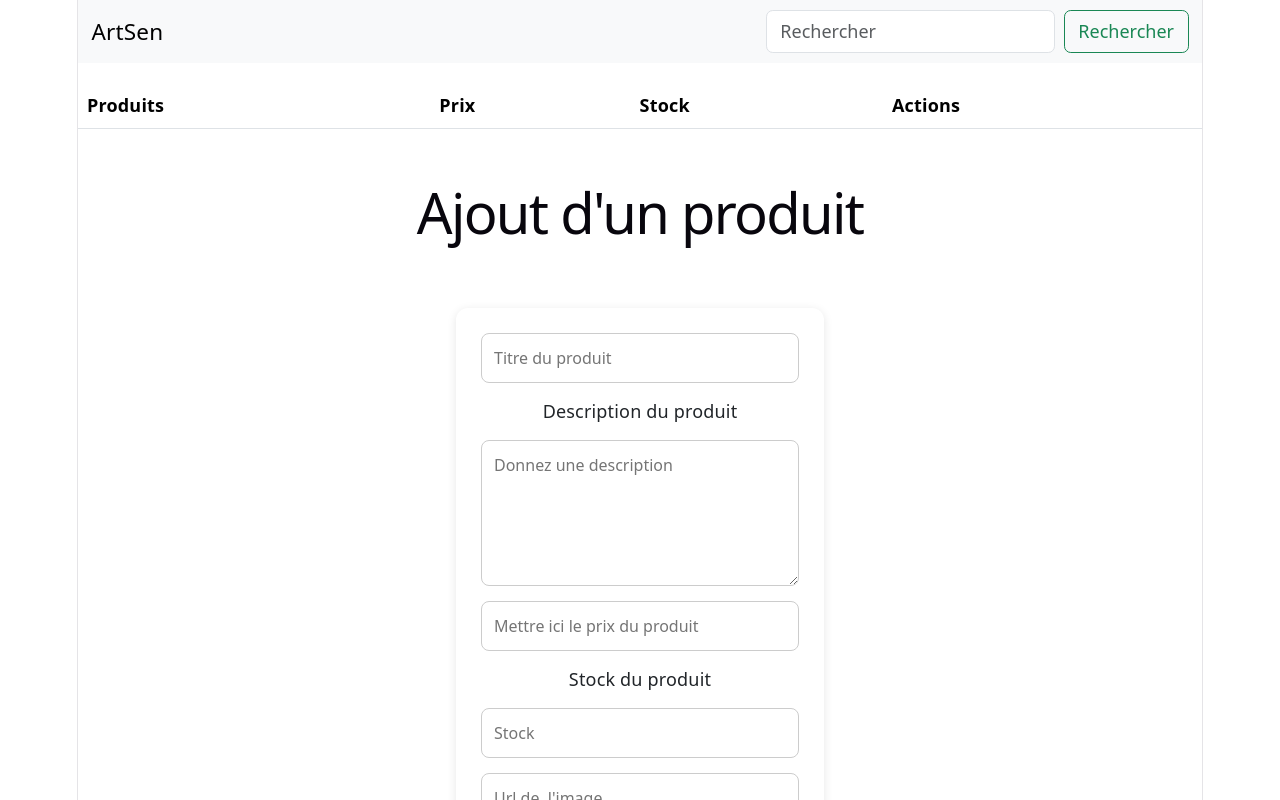
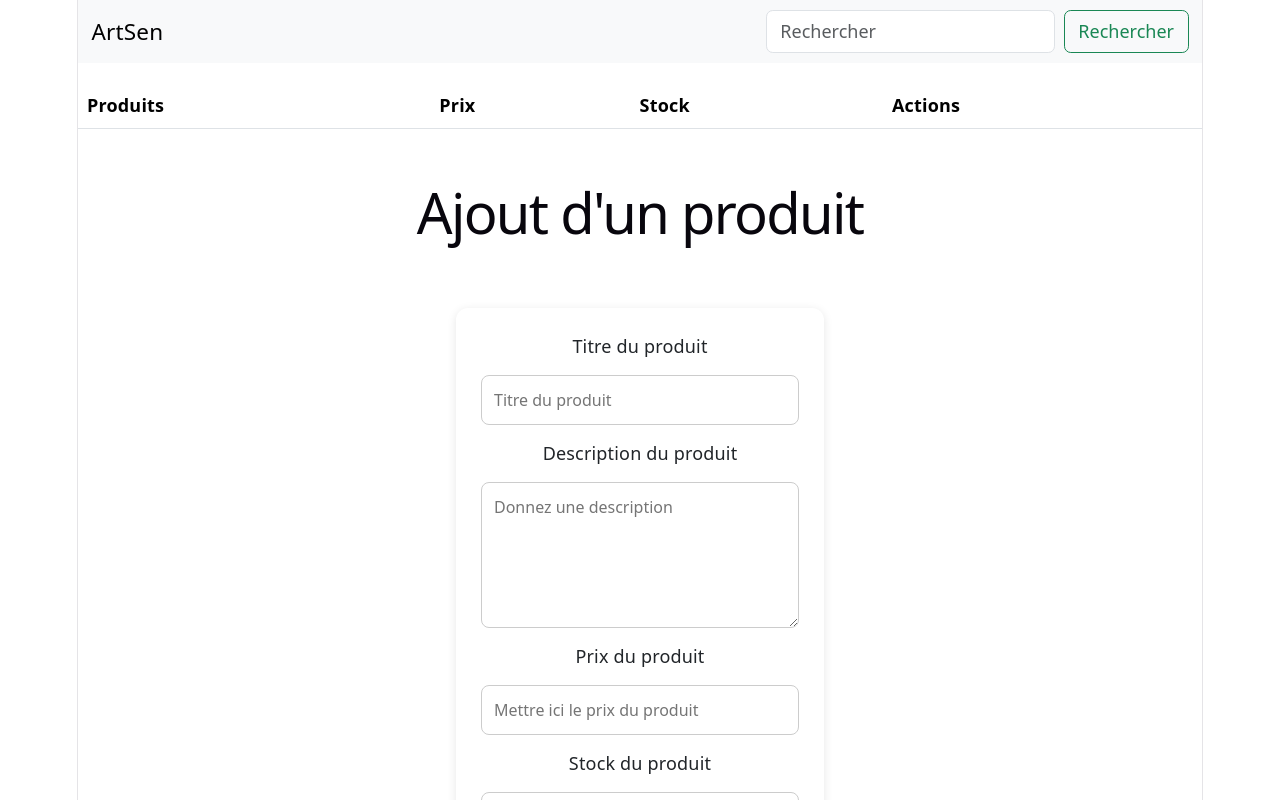
Before and after one commit to HABIII45/shop-dash_react, a React (Vite) app in the folder shop/: page / in a window 1280 px wide. Shown: the top 800 px of the page. Built offline with nearby package versions, Linux system fonts and the light colour scheme.

Commit message:
Validation form done

```diff
--- a/shop/src/components/form.jsx
+++ b/shop/src/components/form.jsx
@@ -1,60 +1,96 @@
 import { useState } from "react"
 import "./form.css"
 
-export function Formulaire({ajout}){
-    //state
-      //Creation de l'etat des données en rapport avec un produit(init à vide)
-    const [newtitre, setNewTitre] = useState("")
-    const [newdescription, setNewDescription] = useState("")
-    const [newprix, setNewPrix] = useState("")
-    const [newstock, setNewStock] = useState("")
-    const [newimage, setNewImage] = useState("")
-    //comportements
-    const handleSubmit= (event) =>{
+
+export function Formulaire({ ajout }) {
+    const [erreurs, setErreurs] = useState({})
+
+    const handleSubmit = (event) => {
         event.preventDefault()
 
-        //collecte
-        const produit ={
-            id:  Date.now(),
-            titre: newtitre,
-            description: newdescription,
-            prix: newprix,
-            stock: newstock,
-            image: newimage
+        const form = event.currentTarget
+        const formData = new FormData(form)
 
+
+        const titre = formData.get("titre") || ""
+
+        const description = formData.get("description") || ""
+        const prix = formData.get("prix") || ""
+        const stock = formData.get("stock")|| ""
+        const image = formData.get("image")|| ""
+
+
+        let nouvellesErreurs = {};
+
+        if (!titre.trim()) {
+            nouvellesErreurs.titre = "Le nom ne peut pas etre vide";
         }
-        //ajouter le nouveau produit
-        ajout(produit)
+
+        if (!description.trim()) {
+            nouvellesErreurs.description = "La description ne peut pas etre vide";
+        } else if (description.length < 20 || description.length > 150) {
+            nouvellesErreurs.description = "La description doit contenir entre 20 et 150 caractères";
+        }
+
+
+        if (!prix.trim()) {
+            nouvellesErreurs.prix = "Le prix ne peut pas etre vide";
+        } else if (!/^[0-9]+?$/.test(prix)) {
+            nouvellesErreurs.prix = "Le prix doit etre un nombre positif";
+        }
+
+        if (!stock.trim()) {
+            nouvellesErreurs.stock = "Le stock ne peut pas etre vide";
+        } else if (!/^[0-9]+$/.test(stock)) {
+            nouvellesErreurs.stock = "Le stock doit etre un nombre entier positif";
+        }
+
+        setErreurs(nouvellesErreurs);
+
+        // Soumettre formulaire
+        if (Object.keys(nouvellesErreurs).length === 0) {
+
+            //collecte
+            const produit = {
+                id: Date.now(),
+                titre,
+                description,
+                prix,
+                stock,
+                image
+            }
+
+            ajout(produit)
+            form.reset()
+        }
     }
 
+    return (
+        <>
+            <h1>Ajout d'un produit</h1>
+            <form className="product-form" onSubmit={handleSubmit} noValidate>
 
-    //return
+                <label>Titre du produit</label>
+                <input type="text" name="titre" placeholder="Titre du produit" />
+                {erreurs.titre && <span style={{ color: 'red' }}>{erreurs.titre}</span>}
 
-    return(
-        <>
-        <h1>Ajout d'un produit</h1>
-        <form className="product-form" onSubmit={handleSubmit}>
+                <label>Description du produit</label>
+                <textarea name="description" placeholder="Donnez une description" rows={5} cols={30} />
+                {erreurs.description && <span style={{ color: 'red' }}>{erreurs.description}</span>}
 
-            <input type="text" placeholder="Titre du produit" value={newtitre} onChange={(e)=>setNewTitre(e.target.value)}/>
-             <label>Description du produit</label>
-            <textarea value={newdescription} placeholder= "Donnez une description" rows={5} cols={30} onChange={(e)=>setNewDescription(e.target.value)}/>
+                <label>Prix du produit</label>
+                <input type="number" name="prix" step="0.01" placeholder="Mettre ici le prix du produit" />
+                {erreurs.prix && <span style={{ color: 'red' }}>{erreurs.prix}</span>}
 
-            <input type="number" placeholder="Mettre ici le prix du produit" value={newprix} onChange={(e)=>setNewPrix(e.target.value)}/>
-            <label>Stock du produit</label>
-            <input type="number" placeholder="Stock" value={newstock} onChange={(e)=>setNewStock(e.target.value)}/>
-            {/* saisi une URL */}
+                <label>Stock du produit</label>
+                <input type="number" name="stock" placeholder="Stock" />
+                {erreurs.stock && <span style={{ color: 'red' }}>{erreurs.stock}</span>}
 
-            <input type="text" placeholder="Url de  l'image" value={newimage} onChange={(e)=>setNewImage(e.target.value)} />
-            {/* Affiche l’image correspondant à cette URL */}
-            {/* <img src={newimage} alt="image" width="150"/> */}
-            <button>Ajouter un produit</button>
-        </form>
+                <label>Image du produit</label>
+                <input type="text" name="image" placeholder="Url de l'image" />
+
+                <button type="submit">Ajouter un produit</button>
+            </form>
         </>
     )
 }
-
-
-function validerFormulaire(){
-    const formData = FormData
-
-}
```
